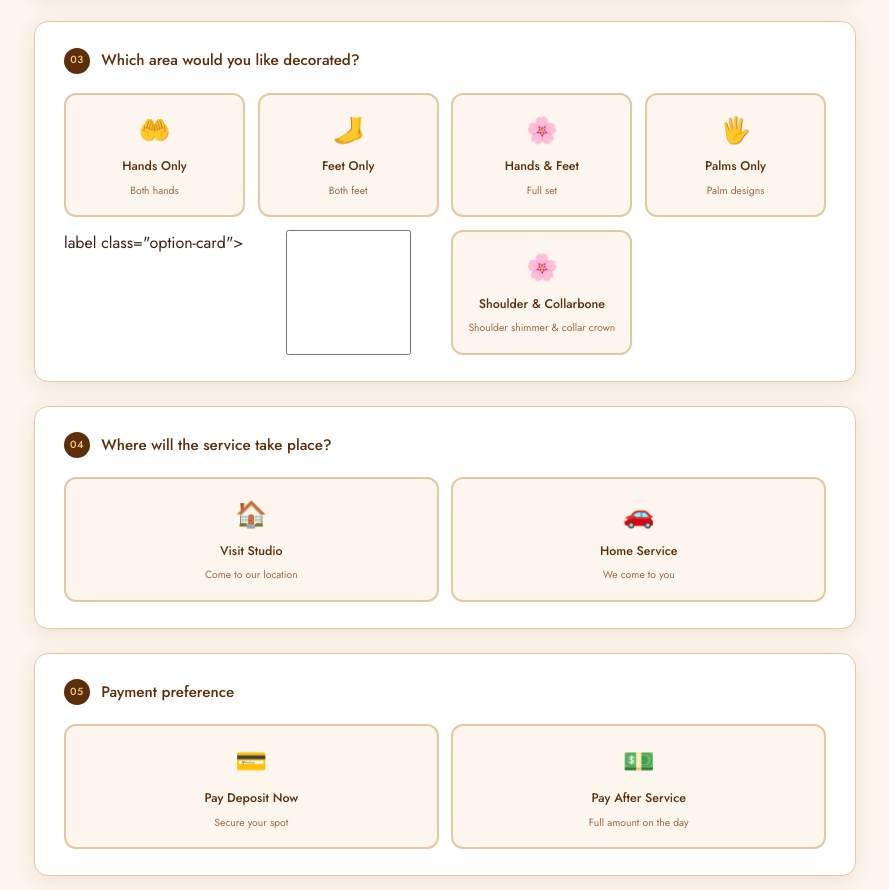
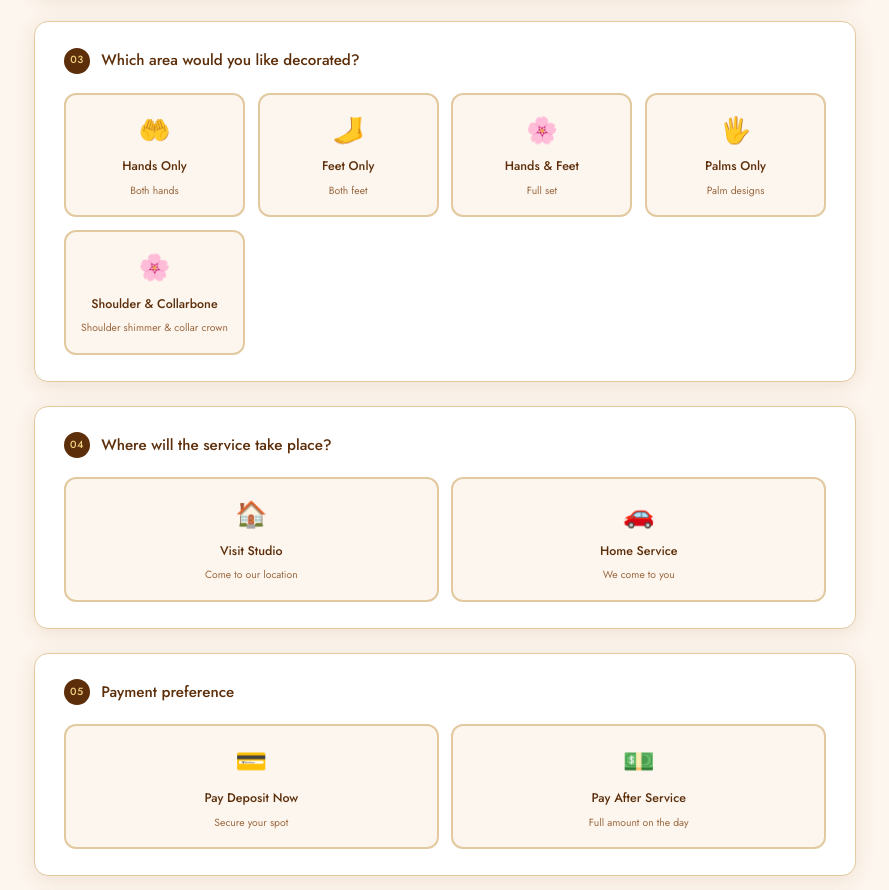
Before and after one commit to breezy-sudo/Henna-Page, a plain HTML site: page index.html in a window 1280 px wide. Shown: the part 846-1736 px from the top of the page, without its empty margins (195-1084 px from the left). Drawn offline with nearby package versions, Linux system fonts and the light colour scheme.

Commit message:
bodyarea card fix

```diff
--- a/index.html
+++ b/index.html
@@ -156,7 +156,7 @@
                 <span class="option-desc">Palm designs</span>
               </div>
             </label>
-            label class="option-card">
+            <label class="option-card">
               <input type="checkbox" name="bodyArea" value="shoulder_collarbone" />
               <div class="option-inner">
                 <span class="option-icon">🌸</span>
```
Lines whose indentation alone changed are shown as unchanged.
